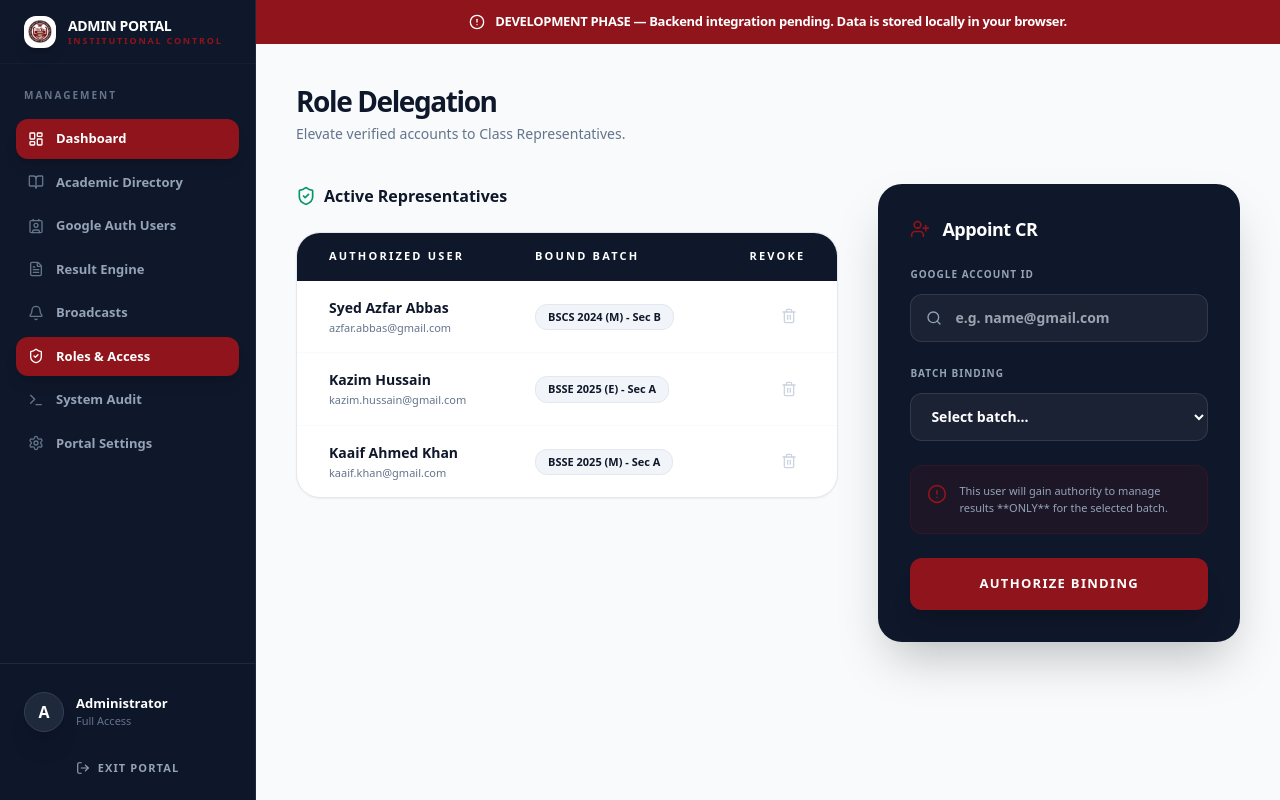
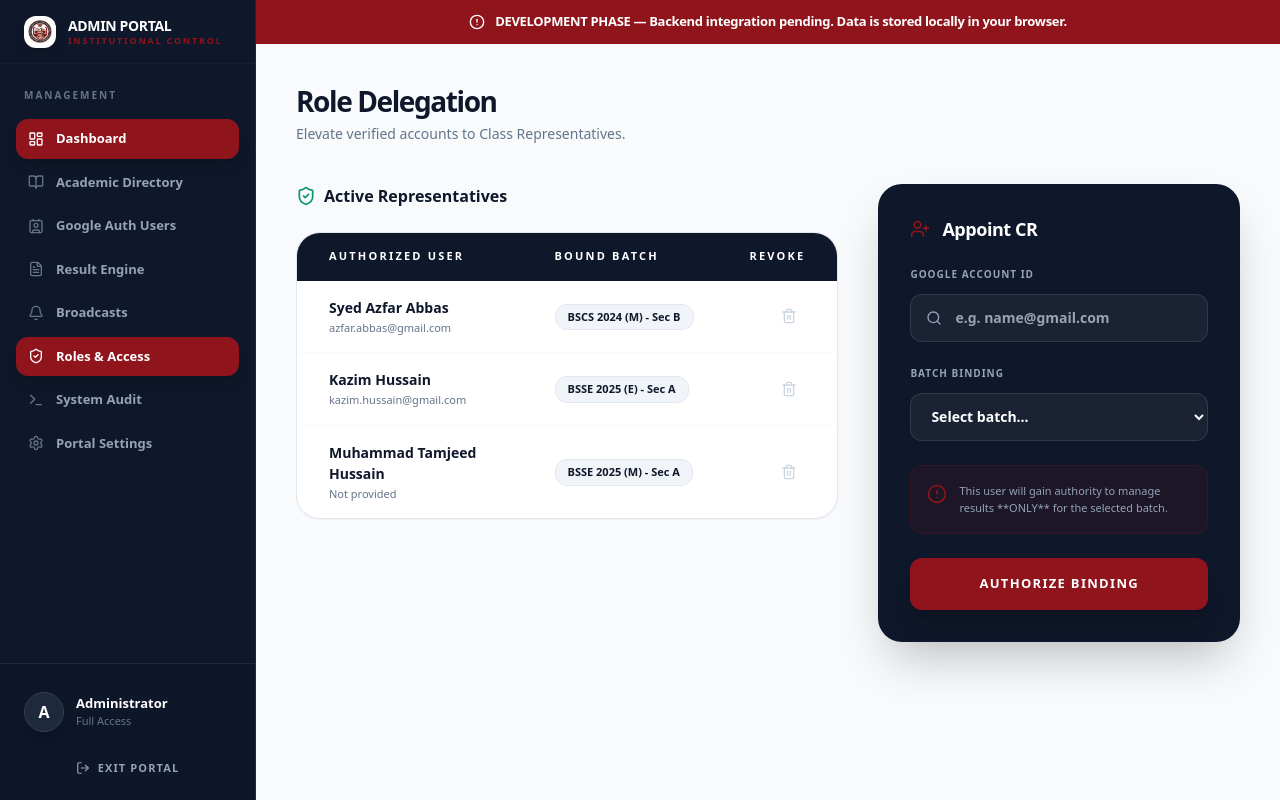
Before and after one commit to codewithmahad/ubit-semester-result-dashboard, a Next.js app: page /admin/roles in a window 1280 px wide. Built offline with nearby package versions, Linux system fonts and the light colour scheme.

Commit message:
update : CR name

```diff
--- a/src/app/admin/roles/page.tsx
+++ b/src/app/admin/roles/page.tsx
@@ -16,7 +16,7 @@ export default function AdminRolesPage() {
    const CURRENT_CRS = [
       { name: "Syed Azfar Abbas", email: "azfar.abbas@gmail.com", classAssigned: "BSCS 2024 (M) - Sec B", assignedBy: "Admin", date: "Jan 12, 2026" },
       { name: "Kazim Hussain", email: "kazim.hussain@gmail.com", classAssigned: "BSSE 2025 (E) - Sec A", assignedBy: "System", date: "Feb 05, 2026" },
-      { name: "Kaaif Ahmed Khan", email: "kaaif.khan@gmail.com", classAssigned: "BSSE 2025 (M) - Sec A", assignedBy: "System", date: "Feb 05, 2026" },
+      { name: "Muhammad Tamjeed Hussain", email: "Not provided", classAssigned: "BSSE 2025 (M) - Sec A", assignedBy: "System", date: "Oct 15, 2026" },
    ];
 
    return (
--- a/src/data/registry.ts
+++ b/src/data/registry.ts
@@ -34,7 +34,7 @@ export const CLASS_REGISTRY: ClassMetadata[] = [
     shift: "Morning",
     section: "Section A",
     degree: "Software Engineering",
-    cr: "Kaaif Ahmed Khan",
+    cr: "Muhammad Tamjeed Hussain",
     activeSemesters: ["semester1", "semester2", "semester3"],
   },
   {
```
